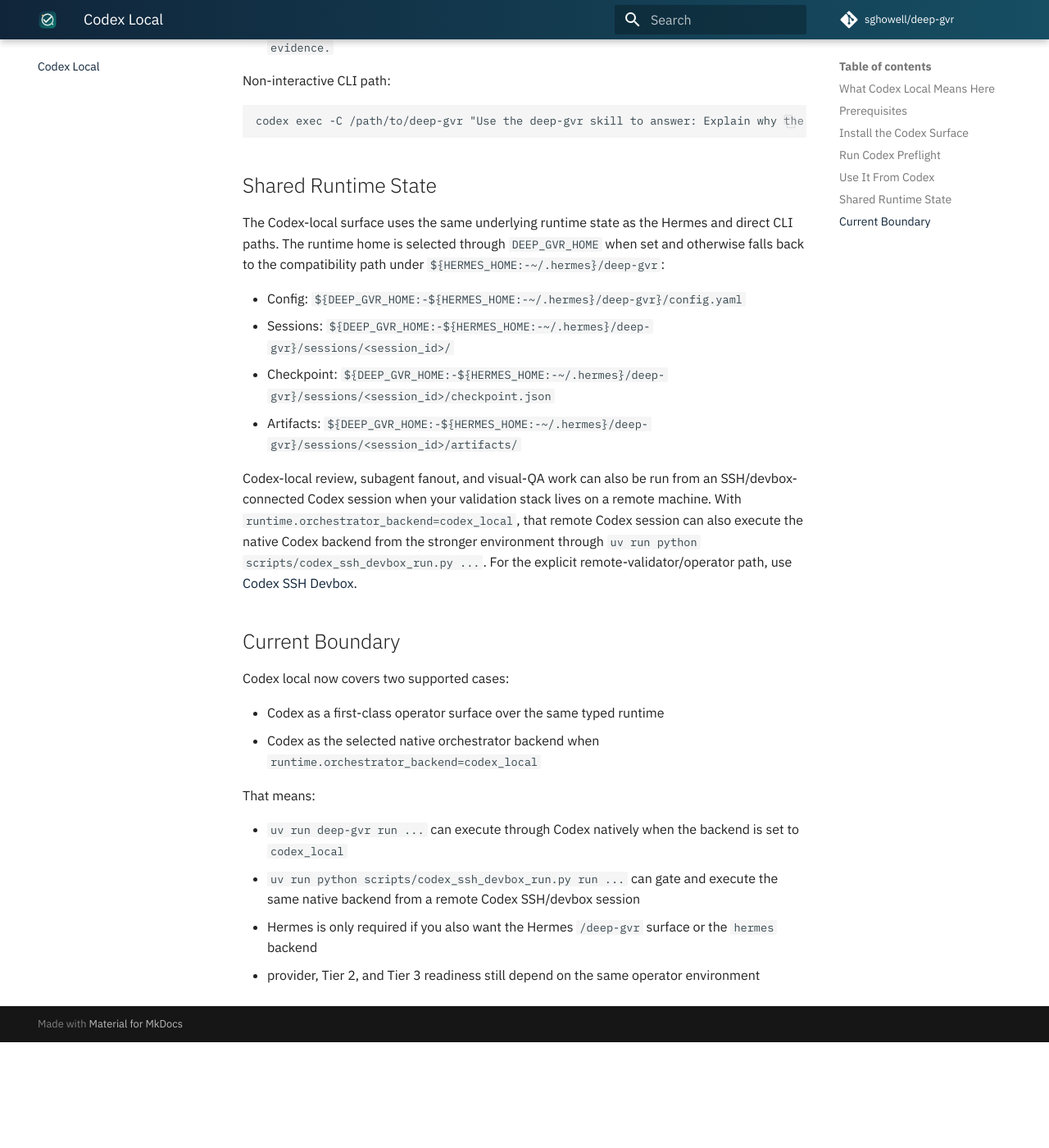
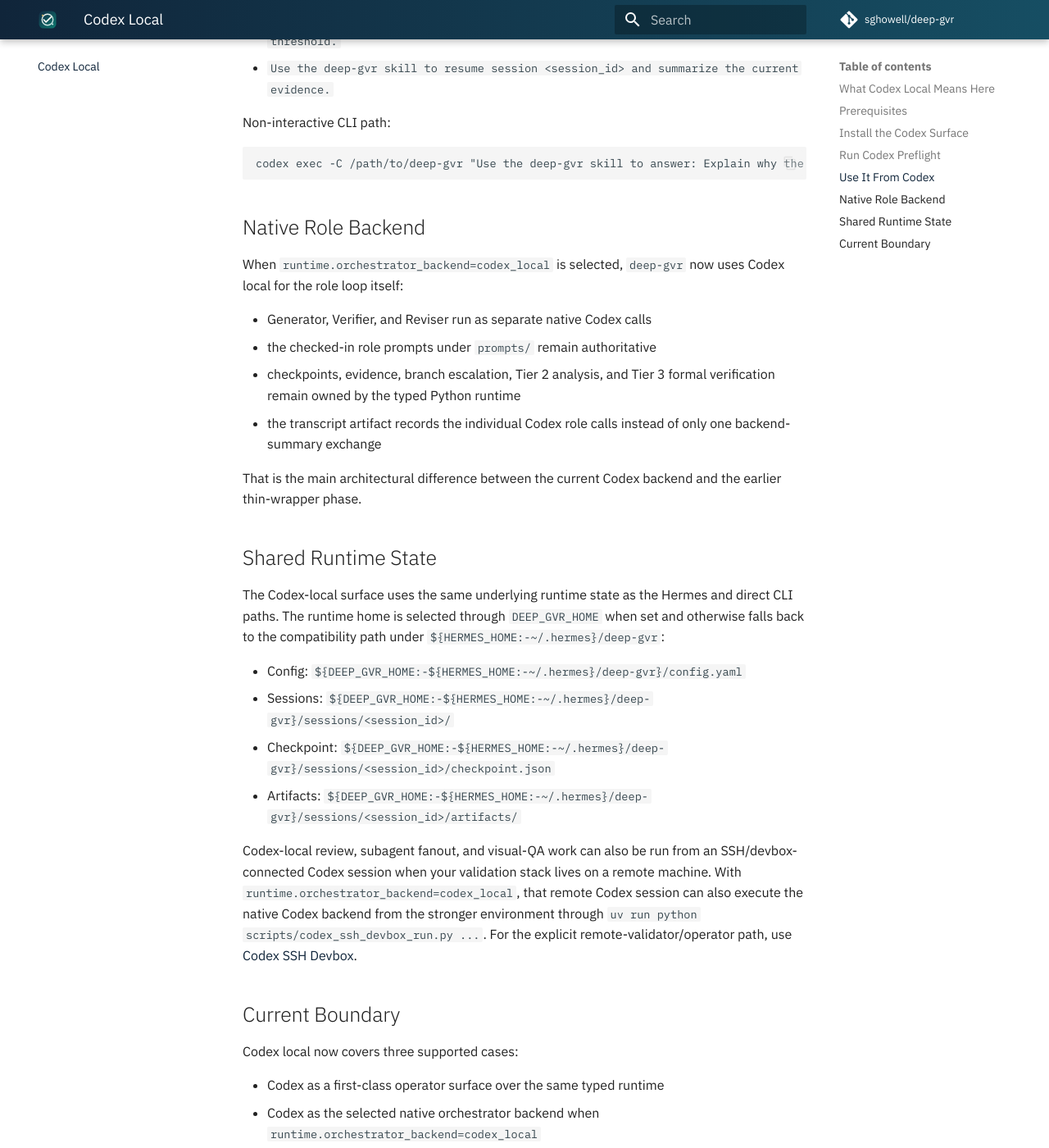
Before and after one commit to sghowell/deep-gvr, an MkDocs documentation site: the page built from docs/codex-local.md, in a window 1280 px wide and 1400 px high, scrolled down 2724 px. Shown: the whole window at 82% size. Built offline with MkDocs 1.6.1 and Material for MkDocs 9.7.7, drawn with Linux system fonts in a browser that asks for light colours; comment, search, counter and statistics services are not loaded; before the commit the page ends 3995 px from its top, so only the background shows below that; some of the changed text lies outside the part shown.

Commit message:
document codex native role execution

````diff
--- a/docs/codex-local.md
+++ b/docs/codex-local.md
@@ -2,7 +2,7 @@
 
 This guide covers the supported Codex-local surface for `deep-gvr`.
 
-Codex local is a first-class operator surface for the project, and `runtime.orchestrator_backend=codex_local` is now a real native backend option. The Codex-local path writes the same configs, checkpoints, evidence, and artifacts as the Hermes and direct CLI paths, but it no longer needs Hermes underneath when the Codex backend is selected.
+Codex local is a first-class operator surface for the project, and `runtime.orchestrator_backend=codex_local` is now a real native backend option. The Codex-local path writes the same configs, checkpoints, evidence, and artifacts as the Hermes and direct CLI paths, but it no longer needs Hermes underneath when the Codex backend is selected. The native Codex backend now executes Generator, Verifier, and Reviser as separate Codex role calls over the same typed Tier 1 loop rather than routing the whole session through one opaque summary prompt.
 
 If you specifically want the packaged bundle surface, see [Codex Plugin](codex-plugin.md). If you want recurring scheduled work around the same checkout, see [Codex Automations](codex-automations.md). If you want a Codex-native review and visual-QA prompt pack, see [Codex Review and Visual QA](codex-review-qa.md). If you want a multi-agent operating pack, see [Codex Subagents](codex-subagents.md). If you want the explicit remote validator path, see [Codex SSH Devbox](codex-ssh-devbox.md).
 
@@ -112,6 +112,17 @@
 codex exec -C /path/to/deep-gvr "Use the deep-gvr skill to answer: Explain why the surface code is understood to have a threshold."
 ```
 
+## Native Role Backend
+
+When `runtime.orchestrator_backend=codex_local` is selected, `deep-gvr` now uses Codex local for the role loop itself:
+
+- Generator, Verifier, and Reviser run as separate native Codex calls
+- the checked-in role prompts under `prompts/` remain authoritative
+- checkpoints, evidence, branch escalation, Tier 2 analysis, and Tier 3 formal verification remain owned by the typed Python runtime
+- the transcript artifact records the individual Codex role calls instead of only one backend-summary exchange
+
+That is the main architectural difference between the current Codex backend and the earlier thin-wrapper phase.
+
 ## Shared Runtime State
 
 The Codex-local surface uses the same underlying runtime state as the Hermes and direct CLI paths. The runtime home is selected through `DEEP_GVR_HOME` when set and otherwise falls back to the compatibility path under `${HERMES_HOME:-~/.hermes}/deep-gvr`:
@@ -125,14 +136,16 @@
 
 ## Current Boundary
 
-Codex local now covers two supported cases:
+Codex local now covers three supported cases:
 
 - Codex as a first-class operator surface over the same typed runtime
 - Codex as the selected native orchestrator backend when `runtime.orchestrator_backend=codex_local`
+- Codex as the same native backend when it is executed from a remote Codex SSH/devbox session
 
 That means:
 
 - `uv run deep-gvr run ...` can execute through Codex natively when the backend is set to `codex_local`
-- `uv run python scripts/codex_ssh_devbox_run.py run ...` can gate and execute the same native backend from a remote Codex SSH/devbox session
+- the Codex backend now runs Generator, Verifier, and Reviser as separate native role executions over the typed loop
+- `uv run python scripts/codex_ssh_devbox_run.py run ...` can gate and execute that same native backend from a remote Codex SSH/devbox session
 - Hermes is only required if you also want the Hermes `/deep-gvr` surface or the `hermes` backend
 - provider, Tier 2, and Tier 3 readiness still depend on the same operator environment
````
Also changed, not shown: README.md (+3 -2 lines), docs/architecture-status.md (+1 -0 lines), docs/codex-subagents.md (+3 -3 lines), docs/deep-gvr-architecture.md (+4 -3 lines), docs/system-overview.md (+2 -1 lines).
